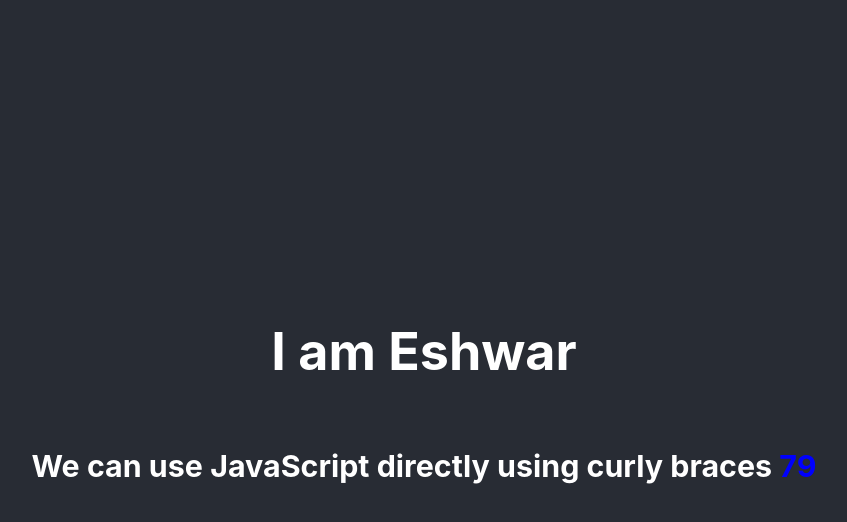
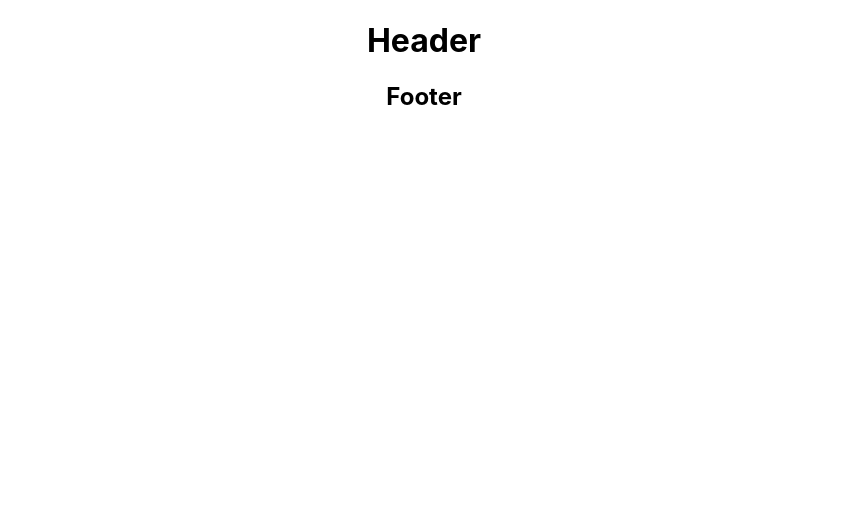
Before and after one commit to Eshwar17/ReactJS-Web3Mantra, a React (Create React App) app in the folder react_course/: page / in a window 1280 px wide. Shown: the top 522 px of the page, without its empty margins (216-1063 px from the left). Built offline with nearby package versions, Linux system fonts and the light colour scheme.

Commit message:
Practiced multiple imports and exports

```diff
--- a/react_course/src/App.js
+++ b/react_course/src/App.js
@@ -1,14 +1,11 @@
-
 import './App.css';
-
+import { Header, Footer } from './Header';
 function App() {
   const msg = <h1>I am Eshwar</h1>;
   return (
     <div className="App">
-      <header className="App-header">
-      {msg}
-      <h3>We can use JavaScript directly using curly braces <span style={{color: 'blue'}}>{34 + 45}</span></h3>
-      </header>
+      <Header />
+      <Footer />
     </div>
   );
 }
--- /dev/null
+++ b/react_course/src/Header.jsx
@@ -0,0 +1,2 @@
+export const Header = () => <h1>Header</h1>
+export const Footer = () => <h2>Footer</h2>
```
